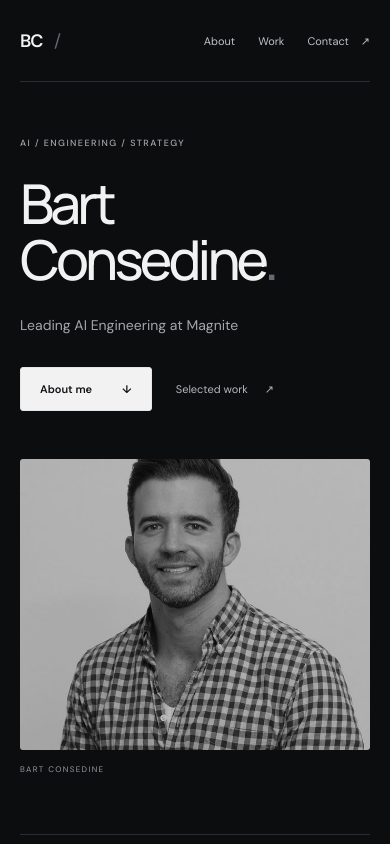
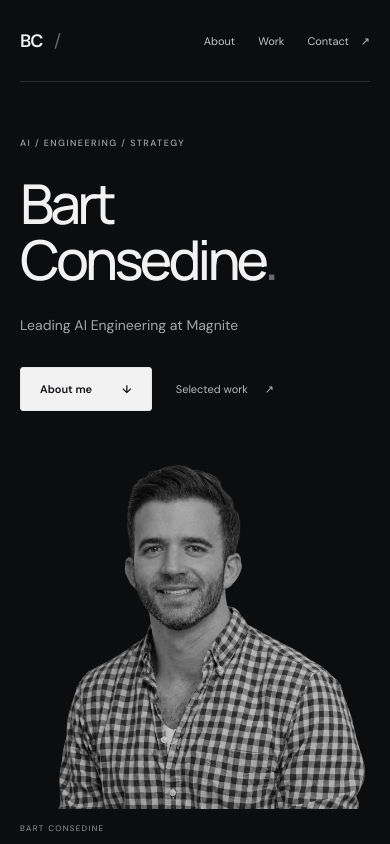
Before and after one commit to bartconsedine/bartconsedineDOTcom, a Next.js app: page / in a window 390 px wide. Shown: the top 844 px of the page. Built offline with nearby package versions, Linux system fonts and the light colour scheme.

Commit message:
Add transparent portrait and preserve full mobile framing

```diff
--- a/src/app/globals.css
+++ b/src/app/globals.css
@@ -33,7 +33,7 @@ img { max-width:100%; display:block; }
 .hero-text-link { font-size:12px; color:#b5b6bd; }
 .hero-text-link span { margin-left:14px; }
 .portrait-wrap { width:100%; max-width:354px; justify-self:end; }
-.portrait-wrap img { width:100%; height:auto; aspect-ratio:.83; object-fit:cover; object-position:center; filter:grayscale(1) brightness(.82); border-radius:3px; }
+.portrait-wrap img { width:100%; height:auto; object-fit:contain; object-position:center top; filter:grayscale(1) brightness(.82); }
 .portrait-wrap figcaption { display:flex; justify-content:space-between; font-size:8px; letter-spacing:.17em; color:#9899a1; margin-top:17px; }
 h2 { font-size:clamp(32px,3.1vw,42px); line-height:1.2; }
 .about { display:grid; grid-template-columns:1fr 1.7fr; gap:85px; padding-block:85px 100px; border-top:1px solid var(--line); border-bottom:1px solid var(--line); }
@@ -137,7 +137,7 @@ h2 { font-size:clamp(32px,3.1vw,42px); line-height:1.2; }
   .hero-text-link { font-size:11px; }
   .button { font-size:11px; padding:14px 19px; }
   .portrait-wrap { width:100%; max-width:none; justify-self:start; }
-  .portrait-wrap img { aspect-ratio:1.2; object-position:center 37%; }
+  .portrait-wrap img { height:auto; object-fit:contain; object-position:center top; }
   .portrait-wrap figcaption { margin-top:14px; }
   .about { grid-template-columns:1fr; gap:32px; padding-block:55px 60px; }
   .section-label h2 { margin-top:19px; font-size:32px; }
--- a/src/app/page.js
+++ b/src/app/page.js
@@ -10,7 +10,7 @@ export default function Home() {
     <main id="main">
       <section className="hero wrap" aria-labelledby="intro-title">
         <div className="hero-copy"><p className="eyebrow">AI / ENGINEERING / STRATEGY</p><h1 id="intro-title">Bart<br/>Consedine<span className="name-period">.</span></h1><p className="hero-intro">Leading AI Engineering at Magnite</p><div className="hero-links"><a className="button" href="#about">About me <span aria-hidden="true">↓</span></a><a className="hero-text-link" href="#work">Selected work <span aria-hidden="true">↗</span></a></div></div>
-        <figure className="portrait-wrap"><img src="/images/headshot.jpeg" alt="Bart Consedine" width="700" height="700" fetchPriority="high"/><figcaption>BART CONSEDINE</figcaption></figure>
+        <figure className="portrait-wrap"><img src="/images/headshot-cutout.png" alt="Bart Consedine" width="1254" height="1254" fetchPriority="high"/><figcaption>BART CONSEDINE</figcaption></figure>
       </section>
       <section id="about" className="about wrap">
         <div className="section-label"><p className="eyebrow">01 / ABOUT</p><h2>Technology.<br/>With purpose.</h2></div>
```
Also changed, not shown: public/images/headshot-cutout.png (added), 1 other file (tests, documents, lock files or other folders).
